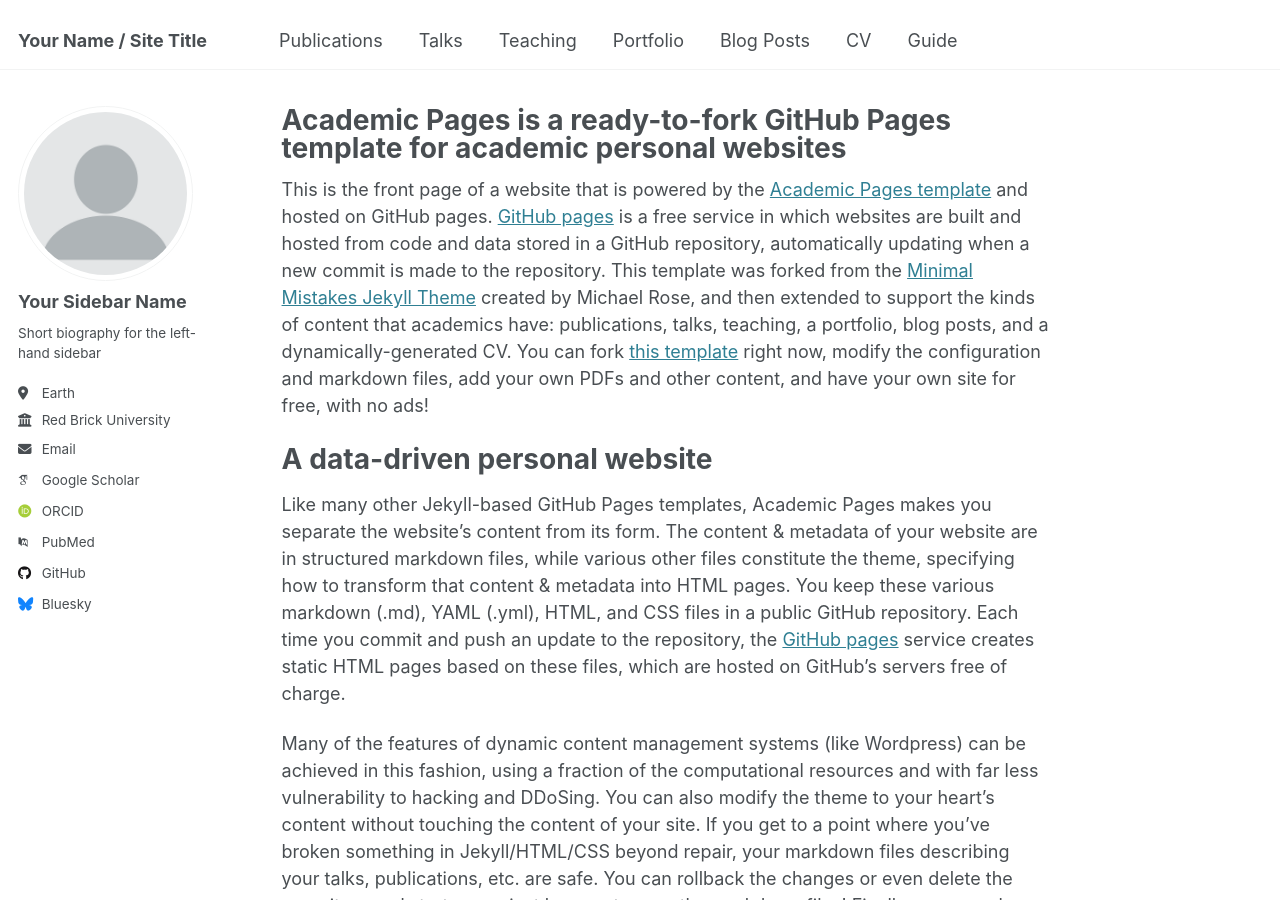
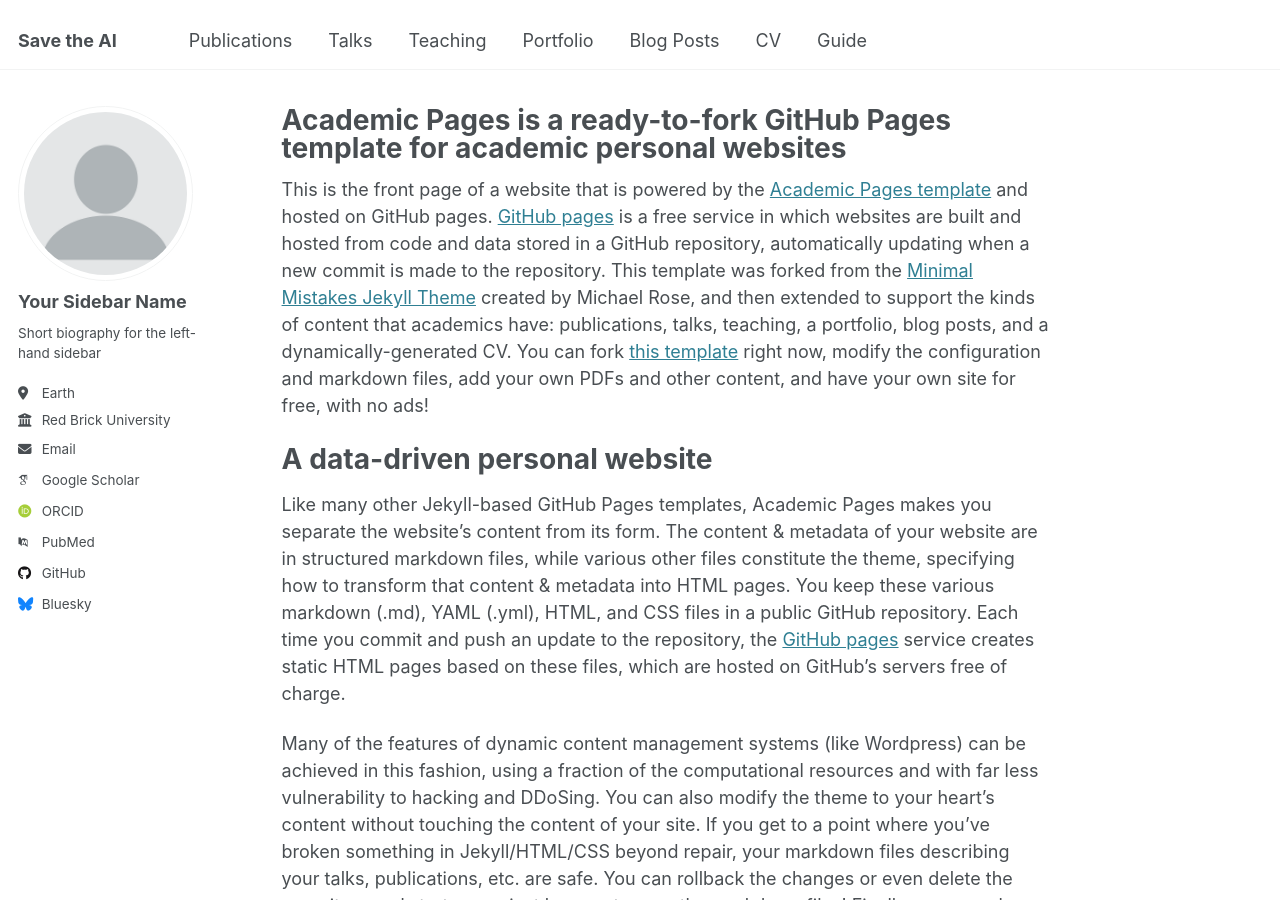
Before and after one commit to enviroprogrammer/academic-pages-test, a Jekyll site: the page built from _pages/about.md, in a window 1280 px wide and 900 px high. Built offline with Jekyll 4.4.1, drawn with Linux system fonts in a browser that asks for light colours; some web fonts are replaced.

Commit message:
Update _config.yml

```diff
--- a/_config.yml
+++ b/_config.yml
@@ -9,7 +9,7 @@
 # Basic Site Settings
 locale                   : "en-US"
 site_theme               : "default"
-title                    : "Your Name / Site Title"
+title                    : "Save the AI"
 title_separator          : "-"
 name                     : &name "Your Name"
 description              : &description "personal description"
```
